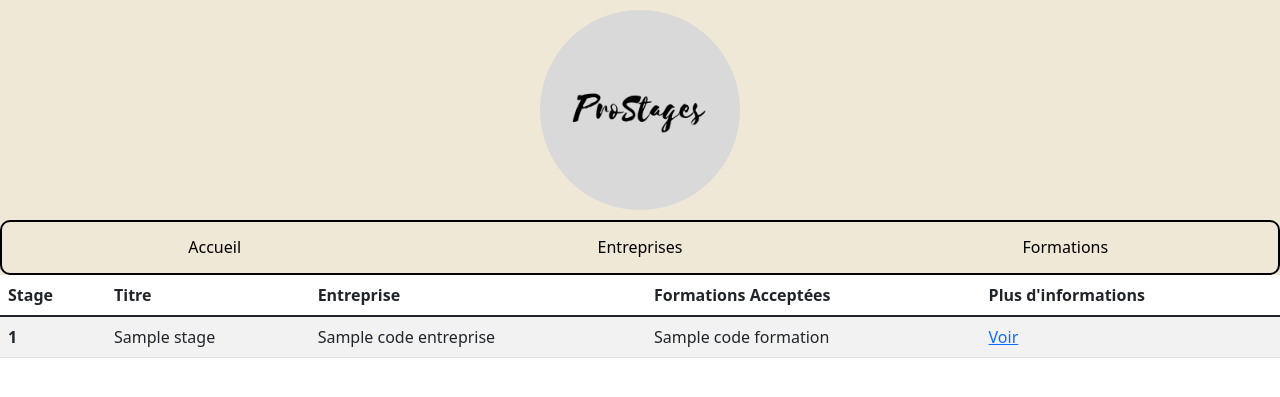
After one commit to Tharkun333/proStage2, a Symfony app: template templates/pro_stages/entrepriseStages.html.twig in a window 1280 px wide. The commit adds this page. Shown: the top 397 px of the page. Run offline with Twig, Linux system fonts and the light colour scheme; the template is opened without the code that fills it: most values are stand-ins (such as "Sample title", 1, 10 or a date in 2020); some libraries are stand-ins or nearby versions.

Commit message:
afficher stage par entreprise

```diff
--- /dev/null
+++ b/templates/pro_stages/entrepriseStages.html.twig
@@ -0,0 +1,32 @@
+{% extends 'base.html.twig' %}  {# heritage #}
+
+{% block Contenu %}
+<table class="table table-striped table-hover">
+    <thead>
+        <tr>
+        <th scope="col">Stage</th>
+        <th scope="col">Titre</th>
+        <th scope="col">Entreprise</th>
+        <th scope="col">Formations Acceptées</th>
+        <th scope="col">Plus d'informations</th>
+        </tr>
+    </thead>
+    {% for stage in stages %}
+        <tbody>
+            <tr>
+                <th scope="row">{{stage.id}}</th>
+                <td>{{stage.titre}}</td>
+                <td>{{stage.codeEntreprise.nom}}</td>
+                <td>{% for formation in stage.codeFormation %}
+                {{formation.nomCourt}}
+                {% endfor %}
+                </td>
+                <td><a class="stage" href="{{path('afficherStage',{id:stage.id})}}">Voir</a></td>
+            </tr>
+        </tbody>
+    {% endfor %}
+
+</table>
+
+
+{% endblock %}
--- a/templates/pro_stages/entreprises.html.twig
+++ b/templates/pro_stages/entreprises.html.twig
@@ -16,7 +16,7 @@
                 <th scope="row">{{entreprise.id}}</th>
                 <td>{{entreprise.nom}}</td>
                 <td>{{entreprise.urlSite}}</td>
-                <td><a class="stage" href="{{path('afficherStage',{id:entreprise.id})}}">Voir</a></td>
+                <td><a class="stage" href="{{path('entrepriseStages',{id:entreprise.id})}}">Voir</a></td>
             </tr>
         </tbody>
     {% endfor %}
```
Also changed, not shown: src/Controller/ProStagesController.php (+35 -0 lines), templates/pro_stages/formationStages.html.twig (added).
